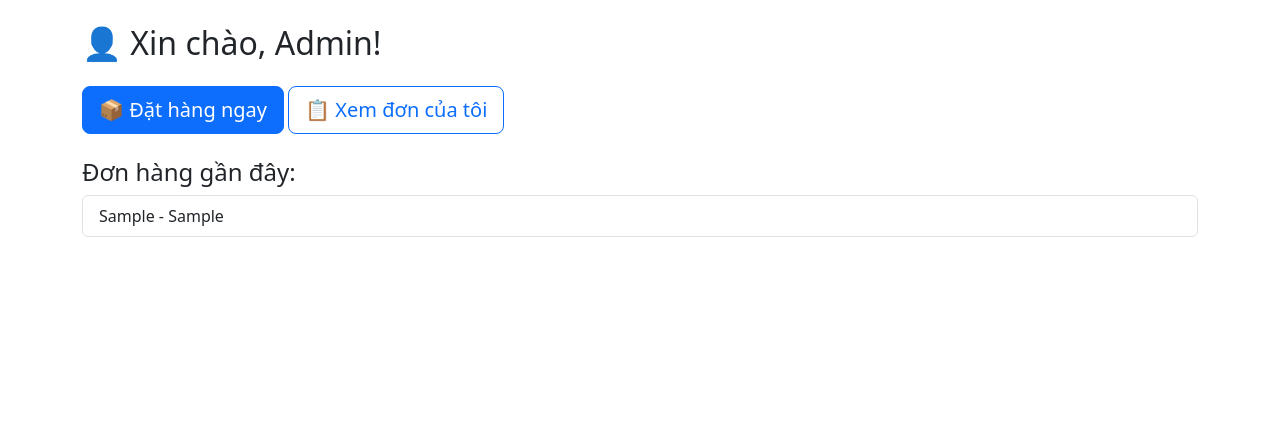
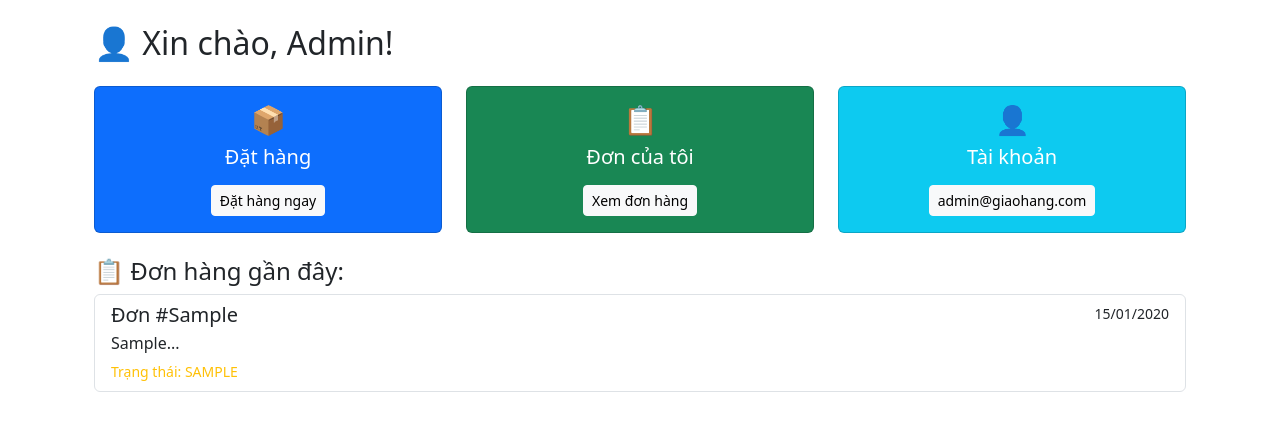
Before and after one commit to pithaman/giao-hang-nhanh, a Flask app: template app/templates/customer/dashboard.htm in a window 1280 px wide. Shown: the part 56-487 px from the top of the page. Run offline with Flask 3, Linux system fonts and the light colour scheme; the template is opened without the code that fills it: values that come from a table or form of the project are taken from there, others are empty; a user stored in the database is signed in; tables that the repository leaves empty hold one stand-in row (values such as "Sample post").

Commit message:
Add missing customer templates

```diff
--- a/app/templates/customer/dashboard.htm
+++ b/app/templates/customer/dashboard.htm
@@ -1,15 +1,59 @@
 {% extends "base.html" %}
 {% block title %}Customer Dashboard{% endblock %}
 {% block content %}
-<h2>👤 Xin chào, {{ current_user.name }}!</h2>
-<a href="{{ url_for('customer.place_order') }}" class="btn btn-primary btn-lg mt-3">📦 Đặt hàng ngay</a>
-<a href="{{ url_for('customer.my_orders') }}" class="btn btn-outline-primary btn-lg mt-3">📋 Xem đơn của tôi</a>
-{% if don_hangs %}
-<h4 class="mt-4">Đơn hàng gần đây:</h4>
-<ul class="list-group">
-    {% for don in don_hangs %}
-    <li class="list-group-item">{{ don.ma_don }} - {{ don.trang_thai }}</li>
-    {% endfor %}
-</ul>
-{% endif %}
+<div class="container mt-4">
+    <h2>👤 Xin chào, {{ current_user.name }}!</h2>
+
+    <div class="row mt-4">
+        <div class="col-md-4">
+            <div class="card bg-primary text-white">
+                <div class="card-body text-center">
+                    <h3>📦</h3>
+                    <h5>Đặt hàng</h5>
+                    <a href="{{ url_for('customer.place_order') }}" class="btn btn-light btn-sm mt-2">Đặt hàng ngay</a>
+                </div>
+            </div>
+        </div>
+        <div class="col-md-4">
+            <div class="card bg-success text-white">
+                <div class="card-body text-center">
+                    <h3>📋</h3>
+                    <h5>Đơn của tôi</h5>
+                    <a href="{{ url_for('customer.my_orders') }}" class="btn btn-light btn-sm mt-2">Xem đơn hàng</a>
+                </div>
+            </div>
+        </div>
+        <div class="col-md-4">
+            <div class="card bg-info text-white">
+                <div class="card-body text-center">
+                    <h3>👤</h3>
+                    <h5>Tài khoản</h5>
+                    <span class="btn btn-light btn-sm mt-2">{{ current_user.email }}</span>
+                </div>
+            </div>
+        </div>
+    </div>
+
+    {% if don_hangs %}
+    <h4 class="mt-4">📋 Đơn hàng gần đây:</h4>
+    <div class="list-group">
+        {% for don in don_hangs %}
+        <a href="{{ url_for('customer.order_detail', id=don.id) }}" class="list-group-item list-group-item-action">
+            <div class="d-flex w-100 justify-content-between">
+                <h5 class="mb-1">Đơn #{{ don.ma_don or don.id }}</h5>
+                <small>{{ don.ngay_tao.strftime('%d/%m/%Y') }}</small>
+            </div>
+            <p class="mb-1">{{ don.dia_chi_giao[:50] }}...</p>
+            <small class="text-warning">Trạng thái: {{ don.trang_thai | upper }}</small>
+        </a>
+        {% endfor %}
+    </div>
+    {% else %}
+    <div class="alert alert-info mt-4">
+        <h5>📦 Chưa có đơn hàng nào</h5>
+        <p>Bạn chưa có đơn hàng nào. Hãy đặt hàng đầu tiên!</p>
+        <a href="{{ url_for('customer.place_order') }}" class="btn btn-primary">Đặt hàng ngay</a>
+    </div>
+    {% endif %}
+</div>
 {% endblock %}
```
Also changed, not shown: app/templates/admin/dashboard.html (+19 -2 lines).
